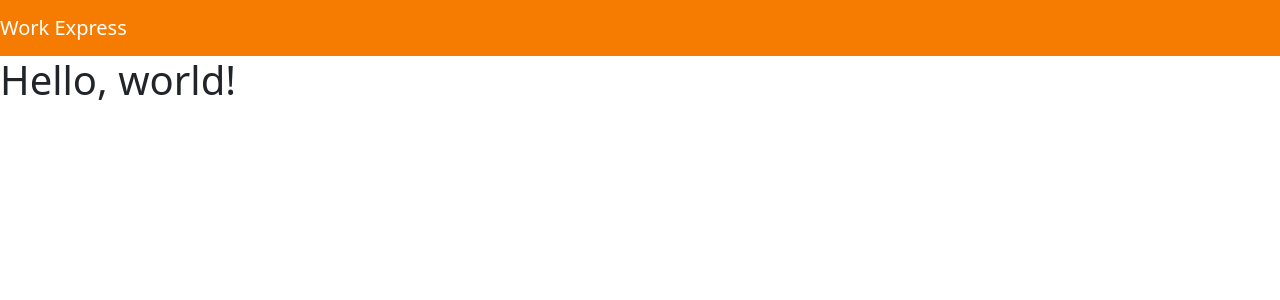
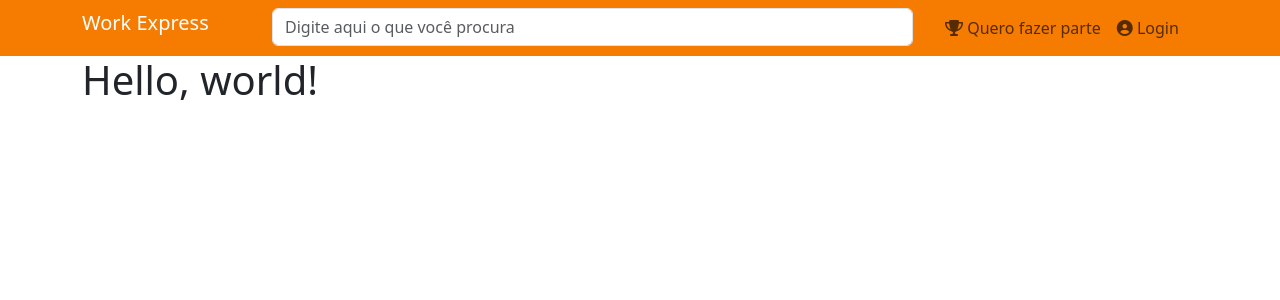
Before and after one commit to Adan-Marques/tcc_ads, a Django app: page / in a window 1280 px wide. Shown: the top 300 px of the page. Run offline with Django 5.2, Linux system fonts and the light colour scheme.

Commit message:
add fa icons

```diff
--- a/home/templates/home.html
+++ b/home/templates/home.html
@@ -7,12 +7,43 @@
 		<title>Work Express</title>
 		<link href="https://cdn.jsdelivr.net/npm/bootstrap@5.3.3/dist/css/bootstrap.min.css" rel="stylesheet" integrity="sha384-QWTKZyjpPEjISv5WaRU9OFeRpok6YctnYmDr5pNlyT2bRjXh0JMhjY6hW+ALEwIH" crossorigin="anonymous">
 		<link rel="stylesheet" href="{% static 'css/home.css' %}">
+		<link rel="stylesheet" href="https://cdnjs.cloudflare.com/ajax/libs/font-awesome/6.7.2/css/all.min.css" integrity="sha512-Evv84Mr4kqVGRNSgIGL/F/aIDqQb7xQ2vcrdIwxfjThSH8CSR7PBEakCr51Ck+w+/U6swU2Im1vVX0SVk9ABhg==" crossorigin="anonymous" referrerpolicy="no-referrer" />
 	</head>
 	<body>
-
 		<nav class="navbar navbar-expand-lg">
+			<div class="container d-block">
+				<div class="row">
+					<div class="col">
 						<a class="navbar-brand" href="#">Work Express</a>
+					</div>
+					<div class="col-7">
+						<form class="mx-auto" role="search">
+							<input class="form-control me-2" type="search" placeholder="Digite aqui o que você procura" aria-label="Search">
+						</form>
+					</div>
+					<div class="col-3">
+						<ul class="navbar-nav mb-2 mb-lg-0">
+							<li class="nav-item">
+								<a class="nav-link" href="#">
+									<i class="fa-solid fa-trophy"></i>
+									Quero fazer parte
+								</a>
+							</li>
+							<li class="nav-item">
+								<a class="nav-link" href="#">
+									<i class="fa-solid fa-circle-user"></i>
+									Login
+								</a>
+							</li>
+						</ul>
+					</div>
+				</div>
+			</div>
 		</nav>
+		<div class="container">
+			<div class="row">
 				<h1>Hello, world!</h1>
+			</div>
+		</div>
 	</body>
 </html>
```
Lines whose indentation alone changed are shown as unchanged.
